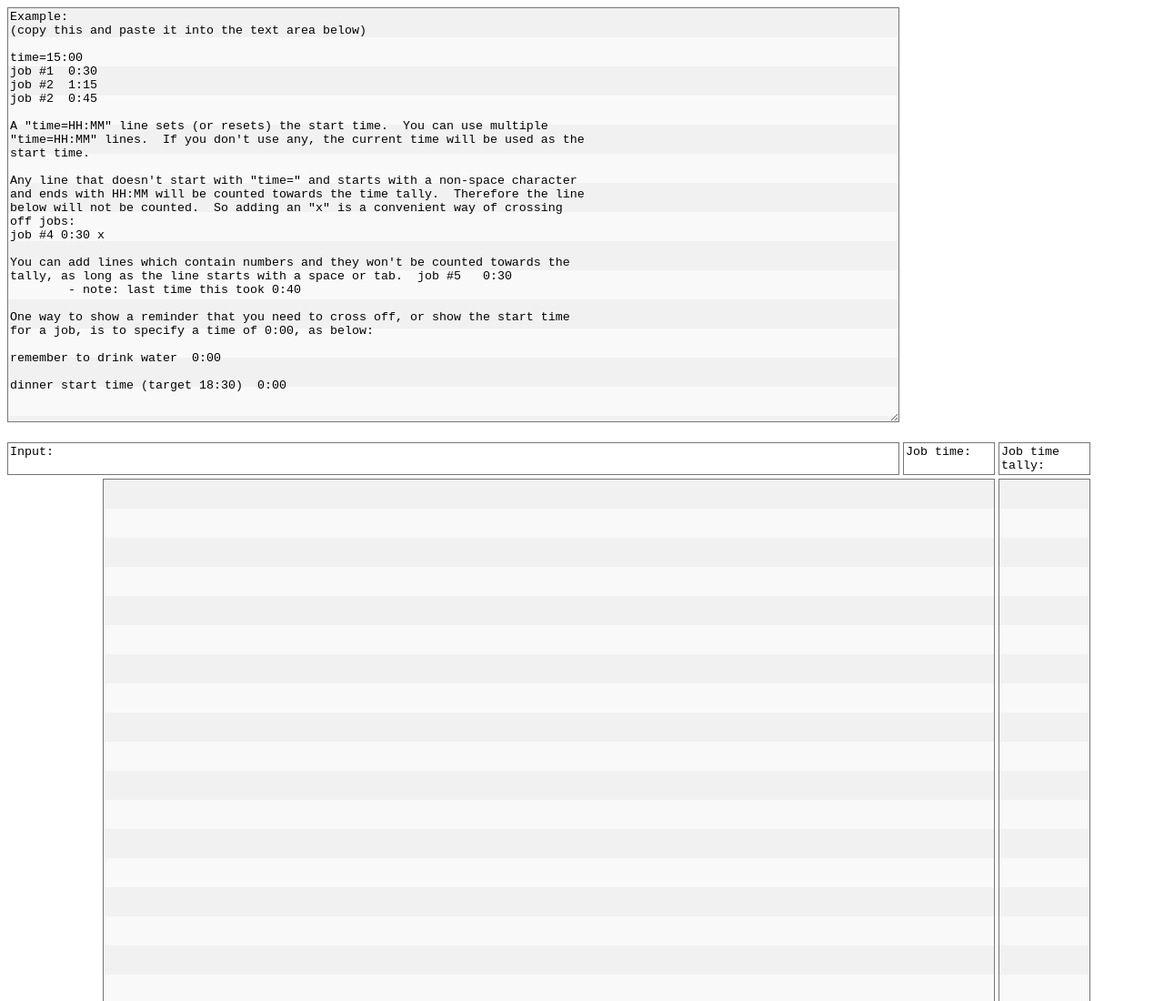
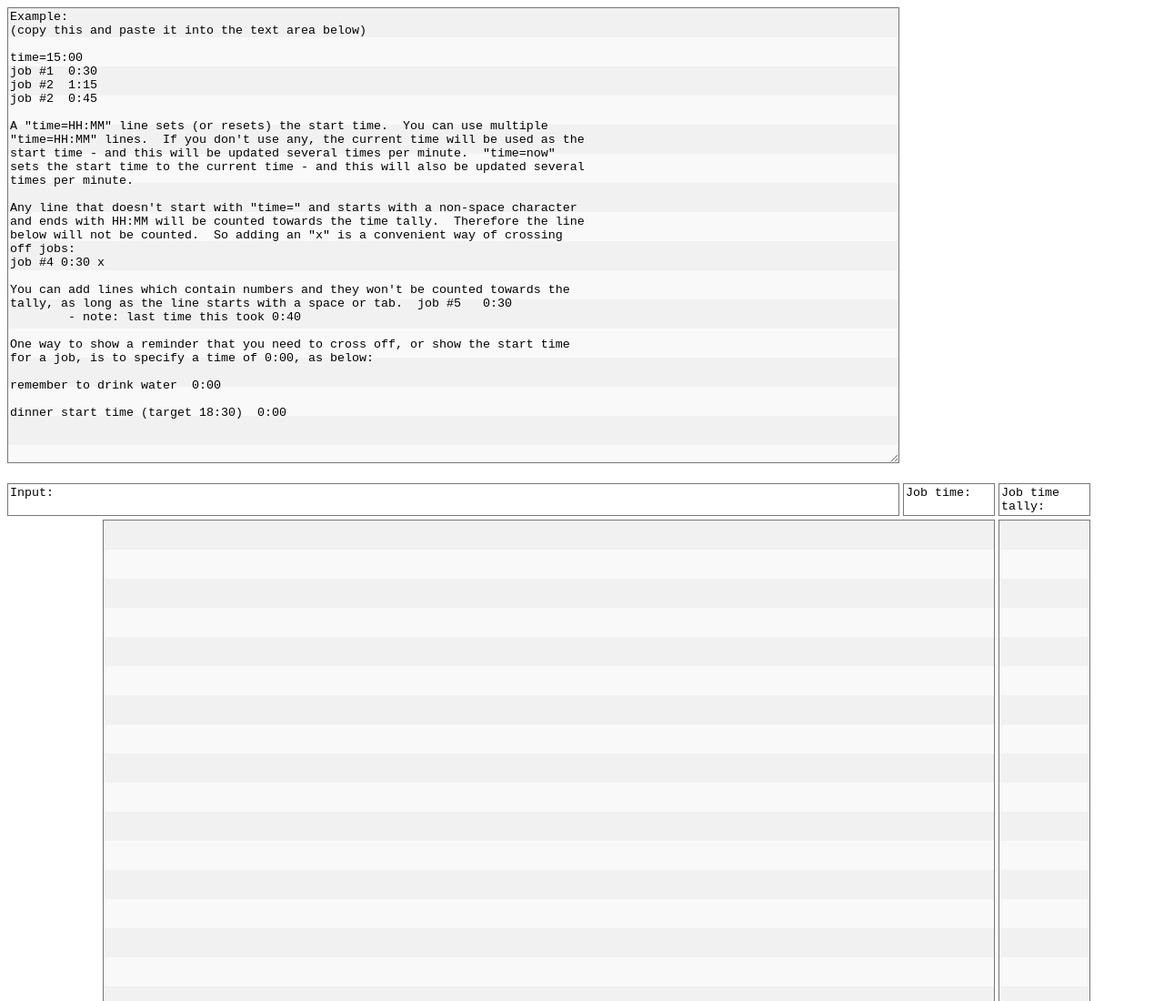
Before and after one commit to DanielTripp/timesheet, a plain HTML site: page index.html in a window 1280 px wide. Shown: the top 1100 px of the page at 91% size. Drawn offline with Linux system fonts and the light colour scheme.

Commit message:
updating help.

```diff
--- a/index.html
+++ b/index.html
@@ -194,26 +194,23 @@ $(document).ready(initialize);
 /*
 TO DO:
 
-- document "time=now"
+- put help in an accordion.
 
-- fix the long-standing bug which necessitates a refresh in a new tab
-	- 08-07:
-		- on breakpoint right after update in code:
-			- $('#textarea_output_single_job_times')[0].innerText returned desired value
-			- $('#textarea_output_single_job_times')[0].innerHTML returned desired value
-			- $('#textarea_output_single_job_times').text();
-			- using val eg. $('#textarea_output_time_of_day').val("xyz"); instead of text() in debugger seemed to work.  will change code as an experimental fix.
-			- manual 'edit as html' on #textarea_output_single_job_times  showed desired value
-				- did 'edit as html', made no change, pressed ctrl-ENTER - no change
-				- did 'edit as html', added an "x", pressed ctrl-ENTER - change.  fixed. worked around.  all subsequent updates worked.
-	- findings 2023-07-30:
-		- $('#textarea_output_single_job_times').text(single_job_times_str); was called correctly i.e. w/ a sensible arg.  ==> my regexes etc. are working.  the bug exists later, in the page update, somehow.
-		- $('#textarea_output_single_job_times').text() returned something sensible IIRC
-		- one of $('#textarea_output_single_job_times')[0].innerText and innerHTML did not return something sensible  - I forget which
-		- work-around - I hacked the DOM - did 'edit as html' on the text area, added a junk line.  waited a few seconds.  then it got updated normally from that point forward.
-	- b/c on 2023-05-03 it happened and I didn't notice it. I thought about it later and went back and checked.  then I saw it.  that almost messed up my day.   it was a workday / evening timing issue.  if I hadn't gone back and checked, I would've either stayed up an hour late or not exercised.
+- bug: "time=7:30" is seen as a job, not a time reset.  "time=07:30" is ok.
 
-- make the column headers always appear at the top, and put the text fields in a scroll pane.
+- make it sendable via plain text email.  don't need a screenshot.
+
+- add an alias for "time=": start_time (so I can send it to people)
+
+- add an "export" option which includes job end times etc.
+
+- add a 12-hour time option.   for export, at least.  not for me.  for other people.
+
+- make column headers sticky.
+
+- add a 'job start time' column.
+
+- handle long lines better.
 
 - either highlight undone jobs (first line thereof), or low-light done jobs
 	- highlight jobs b/c 2022-04-24  I pasted this from todo.txt into the timesheet:
@@ -243,7 +240,7 @@ TO DO:
 		</script>
 	</head>
 	<body>
-		<textarea id="textarea_input_example" rows="30" cols="120" spellcheck="false" wrap="off"
+		<textarea id="textarea_input_example" rows="33" cols="120" spellcheck="false" wrap="off"
 			style="background-image: linear-gradient(#F1F1F1 50%, #F9F9F9 50%); background-size: 100% 4rem;" readonly>
 Example:
 (copy this and paste it into the text area below)
@@ -255,7 +252,9 @@ job #2  0:45
 
 A "time=HH:MM" line sets (or resets) the start time.  You can use multiple
 "time=HH:MM" lines.  If you don't use any, the current time will be used as the
-start time.
+start time - and this will be updated several times per minute.  "time=now"
+sets the start time to the current time - and this will also be updated several
+times per minute.
 
 Any line that doesn't start with "time=" and starts with a non-space character
 and ends with HH:MM will be counted towards the time tally.  Therefore the line
```
